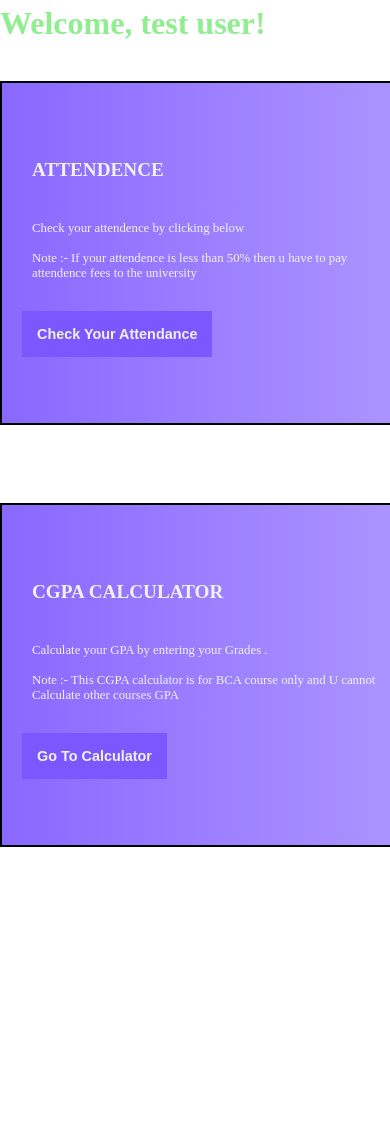
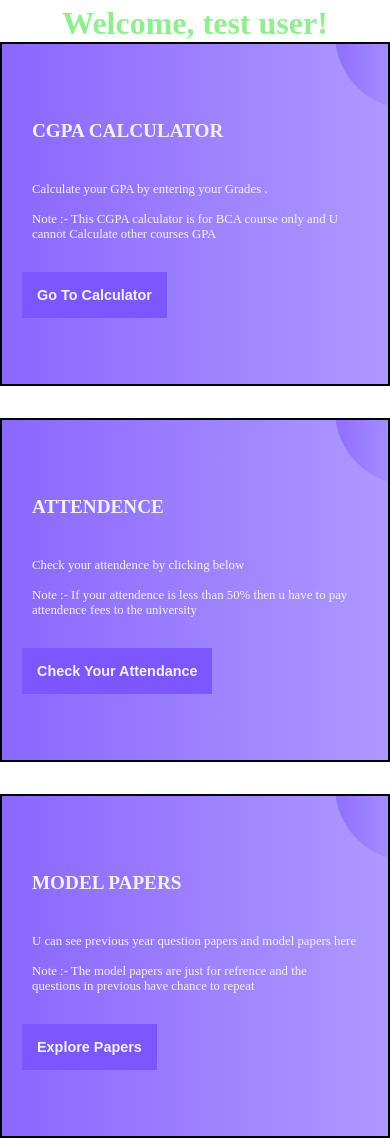
Before and after one commit to MohdKabir958/Responsive_clg_app, a Flask app: page /profile in a window 390 px wide; the page is wider, and only the part inside the window is pictured. Shown: the part 49-1187 px from the top of that part. Before the commit the page ends 896 px from the top of that part, so only its background shows below. Run offline with Flask 3, Linux system fonts and the light colour scheme; a user stored in the database is signed in.

Commit message:
code refactor responsive

```diff
--- a/pragnya_responsive_app/static/cards.css
+++ b/pragnya_responsive_app/static/cards.css
@@ -68,16 +68,26 @@
             width: 100vw;
             /* border: 2px solid red; */
             display: flex;
+            flex-direction: column;
             align-items: center;
             justify-content: space-around;
             flex-wrap: wrap;
         }
 
         @media (max-width: 768px) {
+            .main{
+                display: flex;
+                flex-direction: row;
+                flex-wrap: wrap;
+                gap:2em;
+            }
             .cookieCard {
-                width: 100%;
-                max-width: 100%;
+                width: 100vw;
+                max-width: 100vw;
                 border: 2px solid black;
+            }
+            #username{
+                text-align: center;
             }
         }
 
--- a/pragnya_responsive_app/templates/cards.html
+++ b/pragnya_responsive_app/templates/cards.html
@@ -9,7 +9,7 @@
     <link rel="stylesheet" href="{{ url_for('static',filename='cards.css') }}">
 <div>
     {% if username %}
-    <h1 style="color: lightgreen; padding-top:5px">Welcome, {{ username }}!</h1>
+    <h1 style="color: lightgreen; padding-top:5px" id="username">Welcome, {{ username }}!</h1>
 {% endif %}
 </div>
     <div class="main">
```
Also changed, not shown: instance/db.sqlite.
